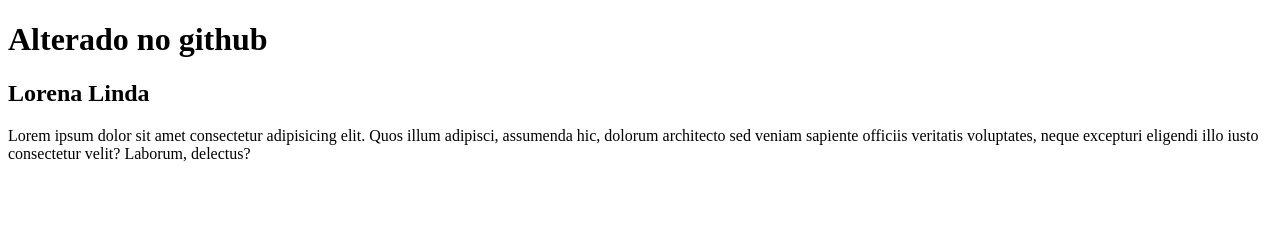
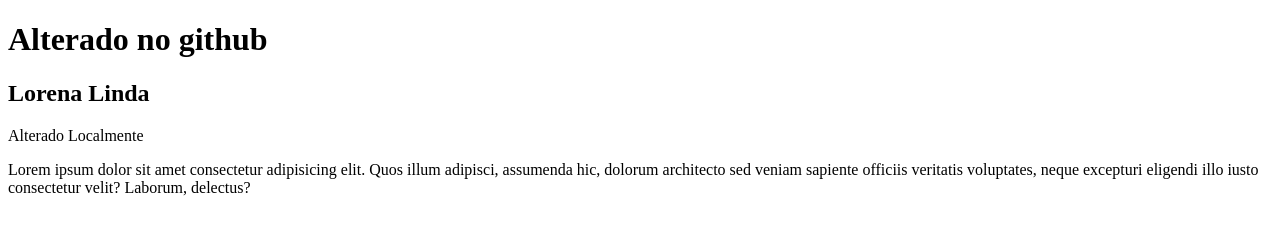
Before and after one commit to GregilGilmar/teste-vscode-git, a plain HTML site: page index.html in a window 1280 px wide. Drawn offline with Linux system fonts and the light colour scheme.

Commit message:
refacto: make in vscode

```diff
--- a/index.html
+++ b/index.html
@@ -7,6 +7,7 @@
 <body>
     <h1>Alterado no github</h1>
     <h2>Lorena Linda</h2>
+    <p>Alterado Localmente</p>
     <p>
         Lorem ipsum dolor sit amet consectetur
         adipisicing elit. Quos illum adipisci,
```
